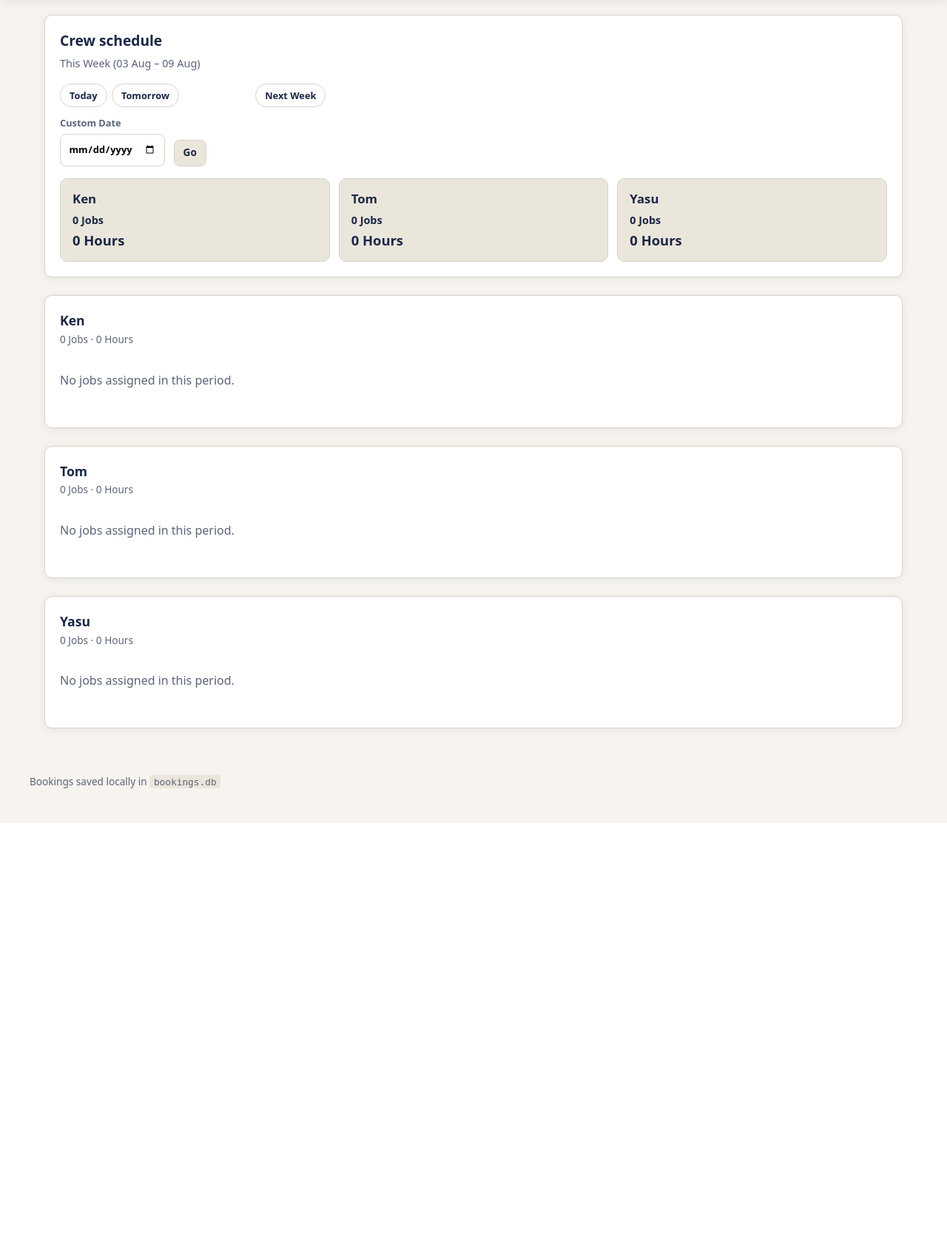
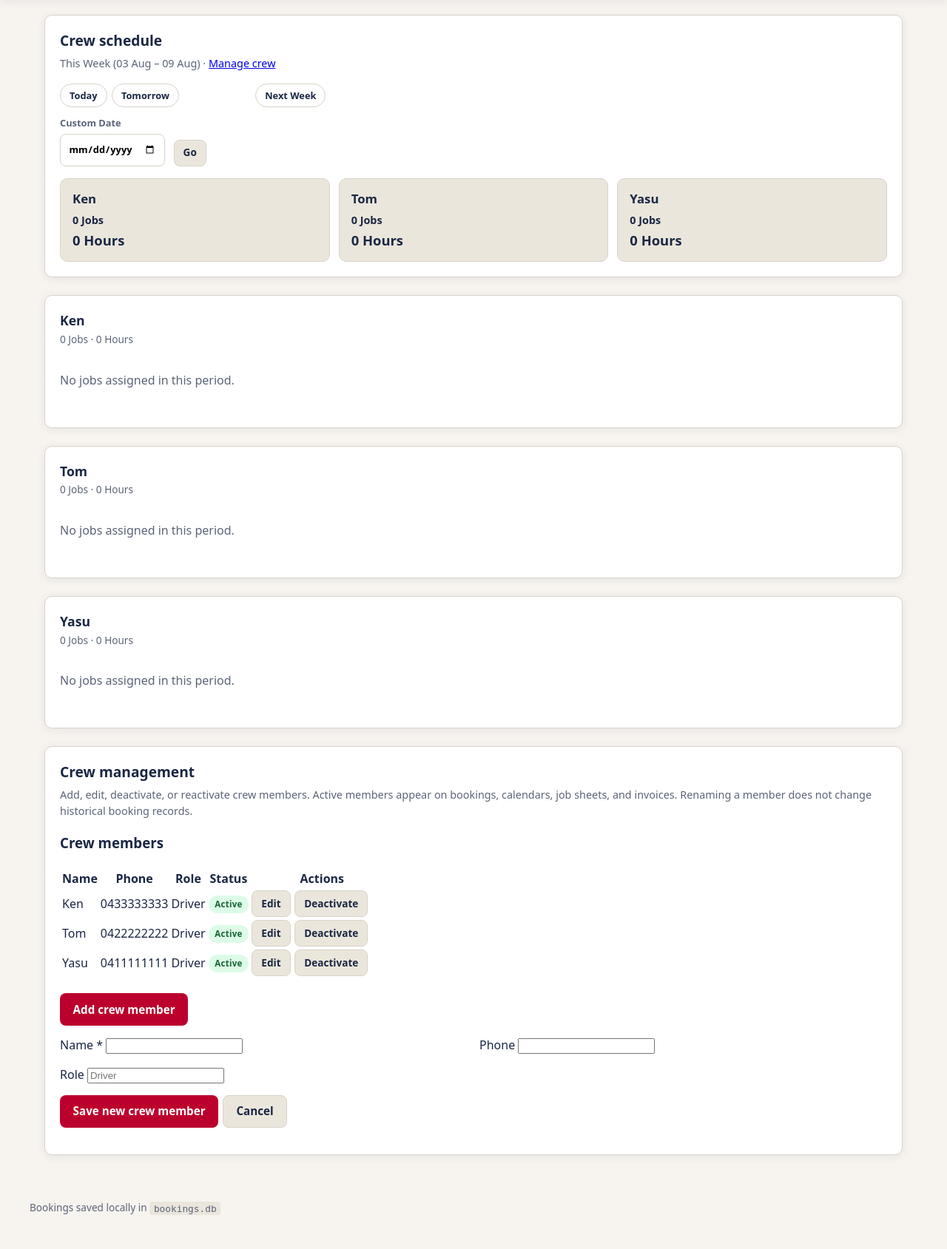
Before and after one commit to YasuJR/japanese-removals-bookings, a Flask app: page /crew-schedule in a window 1280 px wide. Shown: the part 172-1861 px from the top of the page at 74% size. Before the commit the page ends 1285 px from the top, so only its background shows below. Run offline with Flask 3, Linux system fonts and the light colour scheme; the visitor is signed in with stand-in values (Sample User, id 1); data comes from the database, SQL or seed files in the repository; tables that the repository leaves empty hold one stand-in row (values such as "Sample post"); some libraries are stand-ins or nearby versions.

Commit message:
Add crew management controls to the Crew schedule page.
Show an admin-only Crew Management section on /crew-schedule with Edit, Deactivate/Reactivate, and Add crew member actions while keeping the existing schedule view and preserving historical booking crew data on rename.

Co-authored-by: Cursor <cursoragent@cursor.com>

```diff
--- a/app.py
+++ b/app.py
@@ -714,97 +714,109 @@ def company_settings():
     )
 
 
+def _crew_members_for_management():
+    members = db.list_crew_members()
+    for member in members:
+        member["booking_count"] = db.count_bookings_with_crew_name(member["name"])
+    return members
+
+
+def _crew_management_redirect():
+    return_to = (request.form.get("return_to") or request.args.get("return_to") or "").strip()
+    if return_to == "crew_schedule":
+        return redirect(url_for("crew_schedule") + "#crew-management")
+    return redirect(url_for("crew_schedule") + "#crew-management")
+
+
+def _process_crew_management_post():
+    action = request.form.get("action", "save")
+    if action == "create":
+        name = (request.form.get("name") or "").strip()
+        if not name:
+            flash("Crew name is required.", "error")
+        else:
+            try:
+                db.create_crew_member(
+                    name,
+                    request.form.get("phone", ""),
+                    request.form.get("role", ""),
+                    1,
+                )
+                flash("Crew member added.", "success")
+            except Exception as exc:
+                flash("Could not add crew member: {0}".format(exc), "error")
+    elif action == "update":
+        crew_id_raw = (request.form.get("crew_id") or "").strip()
+        name = (request.form.get("name") or "").strip()
+        if not crew_id_raw.isdigit() or not name:
+            flash("Invalid crew update.", "error")
+        else:
+            member = db.get_crew_member(int(crew_id_raw))
+            if not member:
+                flash("Crew member not found.", "error")
+            else:
+                ok = db.update_crew_member(
+                    int(crew_id_raw),
+                    name,
+                    request.form.get("phone", ""),
+                    request.form.get("role", ""),
+                    int(member["active"]),
+                )
+                flash(
+                    "Crew member updated." if ok else "Crew member not found.",
+                    "success" if ok else "error",
+                )
+    elif action == "deactivate":
+        crew_id_raw = (request.form.get("crew_id") or "").strip()
+        if not crew_id_raw.isdigit():
+            flash("Invalid crew member.", "error")
+        else:
+            ok = db.set_crew_member_active(int(crew_id_raw), 0)
+            flash(
+                "Crew member deactivated." if ok else "Crew member not found.",
+                "success" if ok else "error",
+            )
+    elif action == "reactivate":
+        crew_id_raw = (request.form.get("crew_id") or "").strip()
+        if not crew_id_raw.isdigit():
+            flash("Invalid crew member.", "error")
+        else:
+            ok = db.set_crew_member_active(int(crew_id_raw), 1)
+            flash(
+                "Crew member reactivated." if ok else "Crew member not found.",
+                "success" if ok else "error",
+            )
+    elif action == "delete":
+        crew_id_raw = (request.form.get("crew_id") or "").strip()
+        if not crew_id_raw.isdigit():
+            flash("Invalid crew member.", "error")
+        else:
+            member = db.get_crew_member(int(crew_id_raw))
+            if not member:
+                flash("Crew member not found.", "error")
+            else:
+                history_count = db.count_bookings_with_crew_name(member["name"])
+                if history_count:
+                    flash(
+                        "Cannot delete {0}: used on {1} booking(s). Deactivate instead.".format(
+                            member["name"], history_count
+                        ),
+                        "error",
+                    )
+                elif db.delete_crew_member(int(crew_id_raw)):
+                    flash("Crew member deleted.", "success")
+                else:
+                    flash("Crew member not found.", "error")
+
+
 @app.route("/settings/crew", methods=["GET", "POST"], endpoint="crew_management")
 @auth.admin_required
 def crew_management():
     if request.method == "POST":
-        action = request.form.get("action", "save")
-        if action == "create":
-            name = (request.form.get("name") or "").strip()
-            if not name:
-                flash("Crew name is required.", "error")
-            else:
-                try:
-                    db.create_crew_member(
-                        name,
-                        request.form.get("phone", ""),
-                        request.form.get("role", ""),
-                        1,
-                    )
-                    flash("Crew member added.", "success")
-                except Exception as exc:
-                    flash("Could not add crew member: {0}".format(exc), "error")
-        elif action == "update":
-            crew_id_raw = (request.form.get("crew_id") or "").strip()
-            name = (request.form.get("name") or "").strip()
-            if not crew_id_raw.isdigit() or not name:
-                flash("Invalid crew update.", "error")
-            else:
-                member = db.get_crew_member(int(crew_id_raw))
-                if not member:
-                    flash("Crew member not found.", "error")
-                else:
-                    ok = db.update_crew_member(
-                        int(crew_id_raw),
-                        name,
-                        request.form.get("phone", ""),
-                        request.form.get("role", ""),
-                        int(member["active"]),
-                    )
-                    flash(
-                        "Crew member updated." if ok else "Crew member not found.",
-                        "success" if ok else "error",
-                    )
-        elif action == "deactivate":
-            crew_id_raw = (request.form.get("crew_id") or "").strip()
-            if not crew_id_raw.isdigit():
-                flash("Invalid crew member.", "error")
-            else:
-                ok = db.set_crew_member_active(int(crew_id_raw), 0)
-                flash(
-                    "Crew member deactivated." if ok else "Crew member not found.",
-                    "success" if ok else "error",
-                )
-        elif action == "reactivate":
-            crew_id_raw = (request.form.get("crew_id") or "").strip()
-            if not crew_id_raw.isdigit():
-                flash("Invalid crew member.", "error")
-            else:
-                ok = db.set_crew_member_active(int(crew_id_raw), 1)
-                flash(
-                    "Crew member reactivated." if ok else "Crew member not found.",
-                    "success" if ok else "error",
-                )
-        elif action == "delete":
-            crew_id_raw = (request.form.get("crew_id") or "").strip()
-            if not crew_id_raw.isdigit():
-                flash("Invalid crew member.", "error")
-            else:
-                member = db.get_crew_member(int(crew_id_raw))
-                if not member:
-                    flash("Crew member not found.", "error")
-                else:
-                    history_count = db.count_bookings_with_crew_name(member["name"])
-                    if history_count:
-                        flash(
-                            "Cannot delete {0}: used on {1} booking(s). Deactivate instead.".format(
-                                member["name"], history_count
-                            ),
-                            "error",
-                        )
-                    elif db.delete_crew_member(int(crew_id_raw)):
-                        flash("Crew member deleted.", "success")
-                    else:
-                        flash("Crew member not found.", "error")
-        return redirect(url_for("crew_management"))
-
-    members = db.list_crew_members()
-    for member in members:
-        member["booking_count"] = db.count_bookings_with_crew_name(member["name"])
-    return render_template(
-        "crew_management.html",
-        crew_members=members,
-    )
+        _process_crew_management_post()
+        return _crew_management_redirect()
+
+    return redirect(url_for("crew_schedule") + "#crew-management")
 
 
 @app.route("/settings/trucks", methods=["GET", "POST"], endpoint="truck_management")
@@ -1504,11 +1516,13 @@ def crew_schedule():
     schedule = build_crew_schedule(
         active_range, date.today(), custom_date=custom_date or None
     )
-    return render_template(
-        "crew_schedule.html",
-        schedule=schedule,
-        active_range=schedule["active_range"],
-    )
+    context = {
+        "schedule": schedule,
+        "active_range": schedule["active_range"],
+    }
+    if auth.is_admin_user(g.user):
+        context["crew_members"] = _crew_members_for_management()
+    return render_template("crew_schedule.html", **context)
 
 
 @app.route("/daily-checklist", methods=["GET", "POST"], endpoint="daily_checklist")
--- a/static/mobile.css
+++ b/static/mobile.css
@@ -537,4 +537,10 @@
     width: 100%;
     min-height: var(--touch);
   }
+
+  .crew-mgmt-add .btn-primary,
+  .crew-mgmt-add .btn-secondary {
+    width: 100%;
+    min-height: var(--touch);
+  }
 }
--- a/static/style.css
+++ b/static/style.css
@@ -3443,6 +3443,26 @@ button:disabled {
   margin: 0.75rem 0;
 }
 
+.crew-mgmt-head {
+  margin-bottom: 1rem;
+}
+
+.crew-mgmt-add {
+  margin-top: 1.25rem;
+}
+
+.crew-mgmt-add-form {
+  margin-top: 0.85rem;
+}
+
+.crew-mgmt-view-row td {
+  vertical-align: middle;
+}
+
+.crew-mgmt-edit-panel td {
+  vertical-align: middle;
+}
+
 .status-badge.status-active {
   background: #dcfce7;
   color: #166534;
--- /dev/null
+++ b/templates/_crew_management_section.html
@@ -0,0 +1,200 @@
+<section class="panel" id="crew-management">
+  <div class="crew-mgmt-head">
+    <h2>Crew management</h2>
+    <p class="hint">Add, edit, deactivate, or reactivate crew members. Active members appear on bookings, calendars, job sheets, and invoices. Renaming a member does not change historical booking records.</p>
+  </div>
+
+  <h3>Crew members</h3>
+
+  <div class="table-scroll crew-mgmt-table-wrap">
+    <table class="data-table resource-table crew-mgmt-table">
+      <thead>
+        <tr>
+          <th>Name</th>
+          <th>Phone</th>
+          <th>Role</th>
+          <th>Status</th>
+          <th>Actions</th>
+        </tr>
+      </thead>
+      <tbody>
+        {% for member in crew_members %}
+        <tr class="crew-mgmt-view-row {% if not member.active %}crew-row-inactive{% endif %}" id="crew-view-{{ member.id }}">
+          <td>{{ member.name }}</td>
+          <td>{{ member.phone or '—' }}</td>
+          <td>{{ member.role or '—' }}</td>
+          <td>
+            {% if member.active %}
+            <span class="status-badge status-active">Active</span>
+            {% else %}
+            <span class="status-badge status-inactive">Inactive</span>
+            {% endif %}
+          </td>
+          <td class="crew-mgmt-actions-cell">
+            <div class="crew-mgmt-actions">
+              <button type="button" class="btn-secondary btn-sm crew-edit-btn" data-crew-id="{{ member.id }}">Edit</button>
+              <form method="post" action="{{ url_for('crew_management') }}">
+                <input type="hidden" name="return_to" value="crew_schedule">
+                <input type="hidden" name="crew_id" value="{{ member.id }}">
+                {% if member.active %}
+                <button type="submit" name="action" value="deactivate" class="btn-secondary btn-sm">Deactivate</button>
+                {% else %}
+                <button type="submit" name="action" value="reactivate" class="btn-primary btn-sm">Reactivate</button>
+                {% endif %}
+              </form>
+            </div>
+          </td>
+        </tr>
+        <tr class="crew-mgmt-edit-panel {% if not member.active %}crew-row-inactive{% endif %}" id="crew-edit-{{ member.id }}" hidden>
+          <form method="post" action="{{ url_for('crew_management') }}">
+            <input type="hidden" name="return_to" value="crew_schedule">
+            <input type="hidden" name="crew_id" value="{{ member.id }}">
+            <td><input type="text" name="name" value="{{ member.name }}" required aria-label="Name for {{ member.name }}"></td>
+            <td><input type="tel" name="phone" value="{{ member.phone }}" aria-label="Phone for {{ member.name }}"></td>
+            <td><input type="text" name="role" value="{{ member.role }}" aria-label="Role for {{ member.name }}"></td>
+            <td>
+              {% if member.active %}
+              <span class="status-badge status-active">Active</span>
+              {% else %}
+              <span class="status-badge status-inactive">Inactive</span>
+              {% endif %}
+            </td>
+            <td class="crew-mgmt-actions-cell">
+              <div class="crew-mgmt-actions">
+                <button type="submit" name="action" value="update" class="btn-primary btn-sm">Save</button>
+                <button type="button" class="btn-secondary btn-sm crew-cancel-btn" data-crew-id="{{ member.id }}">Cancel</button>
+              </div>
+            </td>
+          </form>
+        </tr>
+        {% else %}
+        <tr><td colspan="5" class="empty">No crew members yet.</td></tr>
+        {% endfor %}
+      </tbody>
+    </table>
+  </div>
+
+  <div class="crew-mgmt-cards">
+    {% for member in crew_members %}
+    <article class="crew-mgmt-card {% if not member.active %}crew-row-inactive{% endif %}" id="crew-card-{{ member.id }}">
+      <div class="crew-mgmt-view-row" id="crew-card-view-{{ member.id }}">
+        <div class="crew-mgmt-card-head">
+          <strong>{{ member.name }}</strong>
+          {% if member.active %}
+          <span class="status-badge status-active">Active</span>
+          {% else %}
+          <span class="status-badge status-inactive">Inactive</span>
+          {% endif %}
+        </div>
+        <p class="crew-mgmt-meta">{{ member.role or 'No role set' }} · {{ member.phone or 'No phone' }}</p>
+        <div class="crew-mgmt-actions">
+          <button type="button" class="btn-secondary crew-edit-btn" data-crew-id="{{ member.id }}">Edit</button>
+          <form method="post" action="{{ url_for('crew_management') }}">
+            <input type="hidden" name="return_to" value="crew_schedule">
+            <input type="hidden" name="crew_id" value="{{ member.id }}">
+            {% if member.active %}
+            <button type="submit" name="action" value="deactivate" class="btn-secondary">Deactivate</button>
+            {% else %}
+            <button type="submit" name="action" value="reactivate" class="btn-primary">Reactivate</button>
+            {% endif %}
+          </form>
+        </div>
+      </div>
+      <form method="post" action="{{ url_for('crew_management') }}" class="form-grid resource-form crew-mgmt-edit-panel crew-mgmt-edit-form" id="crew-card-edit-{{ member.id }}" hidden>
+        <input type="hidden" name="return_to" value="crew_schedule">
+        <input type="hidden" name="crew_id" value="{{ member.id }}">
+        <label>
+          Name *
+          <input type="text" name="name" value="{{ member.name }}" required>
+        </label>
+        <label>
+          Phone
+          <input type="tel" name="phone" value="{{ member.phone }}">
+        </label>
+        <label>
+          Role
+          <input type="text" name="role" value="{{ member.role }}">
+        </label>
+        <div class="full-width crew-mgmt-actions">
+          <button type="submit" name="action" value="update" class="btn-primary">Save</button>
+          <button type="button" class="btn-secondary crew-cancel-btn" data-crew-id="{{ member.id }}">Cancel</button>
+        </div>
+      </form>
+    </article>
+    {% else %}
+    <p class="empty">No crew members yet.</p>
+    {% endfor %}
+  </div>
+
+  <div class="crew-mgmt-add">
+    <button type="button" class="btn-primary" id="crew-add-toggle">Add crew member</button>
+    <form method="post" action="{{ url_for('crew_management') }}" class="form-grid resource-form crew-mgmt-add-form" id="crew-add-form" hidden>
+      <input type="hidden" name="return_to" value="crew_schedule">
+      <input type="hidden" name="action" value="create">
+      <label>
+        Name *
+        <input type="text" name="name" required>
+      </label>
+      <label>
+        Phone
+        <input type="tel" name="phone">
+      </label>
+      <label>
+        Role
+        <input type="text" name="role" placeholder="Driver">
+      </label>
+      <div class="full-width crew-mgmt-actions">
+        <button type="submit" class="btn-primary">Save new crew member</button>
+        <button type="button" class="btn-secondary" id="crew-add-cancel">Cancel</button>
+      </div>
+    </form>
+  </div>
+</section>
+
+<script>
+(function () {
+  function hideAllEditPanels() {
+    document.querySelectorAll(".crew-mgmt-edit-panel").forEach(function (panel) {
+      panel.hidden = true;
+    });
+    document.querySelectorAll(".crew-mgmt-view-row").forEach(function (row) {
+      row.hidden = false;
+    });
+  }
+
+  document.querySelectorAll(".crew-edit-btn").forEach(function (btn) {
+    btn.addEventListener("click", function () {
+      var crewId = btn.getAttribute("data-crew-id");
+      hideAllEditPanels();
+      var view = document.getElementById("crew-view-" + crewId);
+      var edit = document.getElementById("crew-edit-" + crewId);
+      var cardView = document.getElementById("crew-card-view-" + crewId);
+      var cardEdit = document.getElementById("crew-card-edit-" + crewId);
+      if (view) view.hidden = true;
+      if (edit) edit.hidden = false;
+      if (cardView) cardView.hidden = true;
+      if (cardEdit) cardEdit.hidden = false;
+    });
+  });
+
+  document.querySelectorAll(".crew-cancel-btn").forEach(function (btn) {
+    btn.addEventListener("click", hideAllEditPanels);
+  });
+
+  var addToggle = document.getElementById("crew-add-toggle");
+  var addForm = document.getElementById("crew-add-form");
+  var addCancel = document.getElementById("crew-add-cancel");
+  if (addToggle && addForm) {
+    addToggle.addEventListener("click", function () {
+      addForm.hidden = false;
+      addToggle.hidden = true;
+    });
+  }
+  if (addCancel && addForm && addToggle) {
+    addCancel.addEventListener("click", function () {
+      addForm.hidden = true;
+      addToggle.hidden = false;
+    });
+  }
+})();
+</script>
--- a/templates/automation_hub.html
+++ b/templates/automation_hub.html
@@ -38,7 +38,7 @@
     </ul>
     <a class="btn-secondary btn-sm" href="{{ url_for('truck_management') }}">Truck table</a>
     {% if is_admin %}
-    <a class="btn-secondary btn-sm" href="{{ url_for('crew_management') }}">Crew table</a>
+    <a class="btn-secondary btn-sm" href="{{ url_for('crew_schedule') }}#crew-management">Crew management</a>
     {% endif %}
   </article>
 
--- a/templates/crew_schedule.html
+++ b/templates/crew_schedule.html
@@ -4,7 +4,7 @@
 {% block content %}
 <section class="panel crew-schedule-header">
   <h2>Crew schedule</h2>
-  <p class="hint">{{ schedule.range_label }}</p>
+  <p class="hint">{{ schedule.range_label }}{% if is_admin %} · <a href="#crew-management">Manage crew</a>{% endif %}</p>
 
   <nav class="filter-bar crew-range-bar" aria-label="Date range">
     {% for key, label in crew_schedule_ranges %}
@@ -74,4 +74,8 @@
   {% endif %}
 </section>
 {% endfor %}
+
+{% if is_admin and crew_members is defined %}
+{% include "_crew_management_section.html" %}
+{% endif %}
 {% endblock %}
--- a/templates/settings.html
+++ b/templates/settings.html
@@ -19,7 +19,7 @@
       <p class="status-pill ok">Phase 19</p>
       <p>Manage crew members and trucks for booking assignment, conflict detection, and run sheets.</p>
       {% if is_admin %}
-      <a class="btn-primary btn-sm" href="{{ url_for('crew_management') }}">Crew table</a>
+      <a class="btn-primary btn-sm" href="{{ url_for('crew_schedule') }}#crew-management">Crew management</a>
       {% endif %}
       <a class="btn-secondary btn-sm" href="{{ url_for('truck_management') }}">Truck table</a>
     </article>
```
Also changed, not shown: scripts/test_crew_management_e2e.py (+47 -6 lines), templates/crew_management.html (+3 -129 lines).
